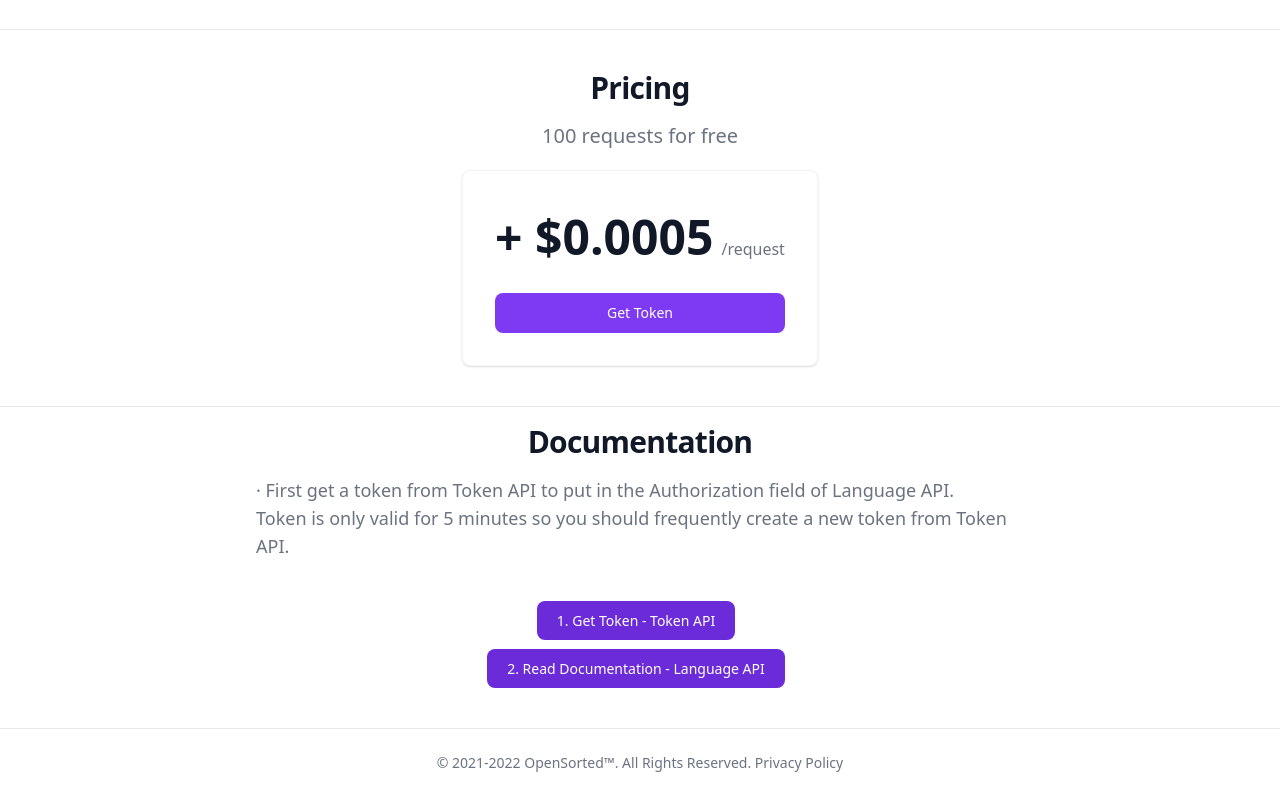
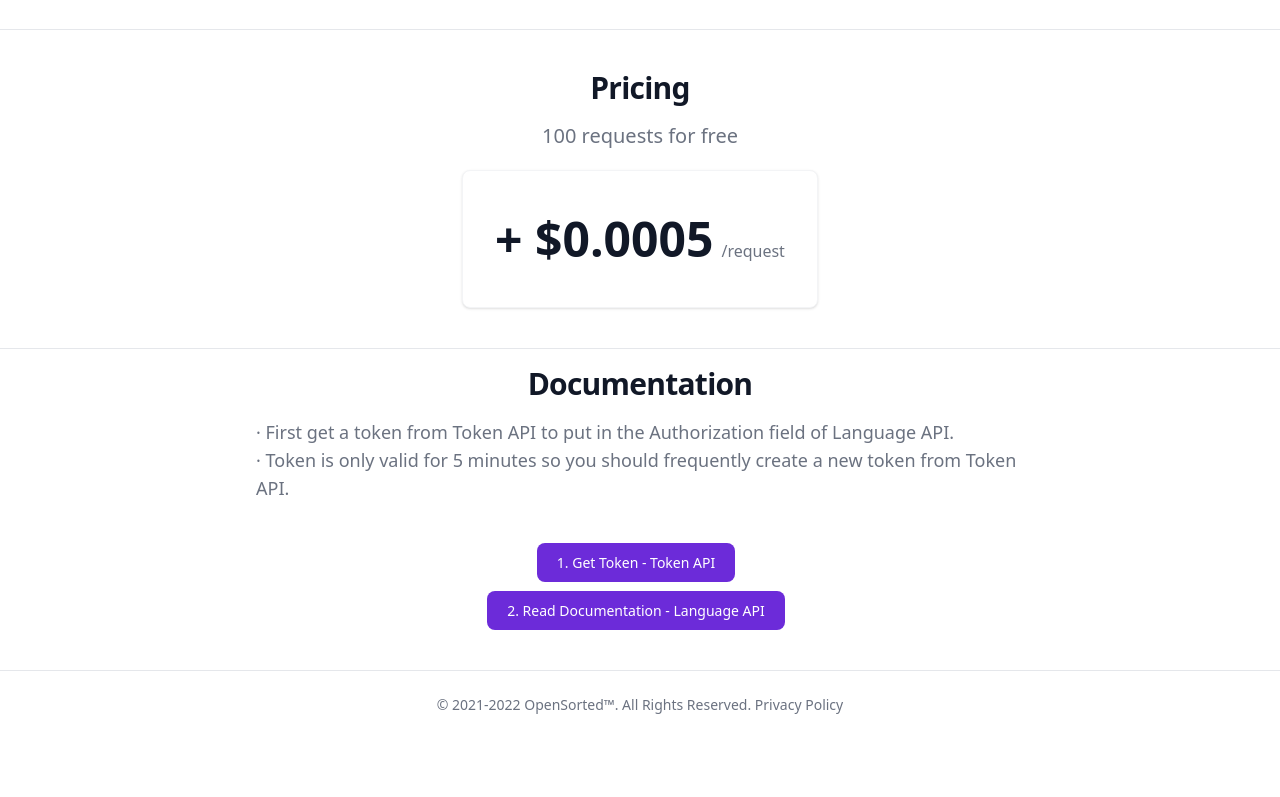
Before and after one commit to listopus/listopus.github.io, a website: page index.html in a window 1280 px wide. Shown: the part 1898-2695 px from the top of the page. After the commit the page ends 2637 px from the top, so only its background shows below. Drawn offline with nearby package versions, Linux system fonts and the light colour scheme.

Commit message:
rmv btn from price

```diff
--- a/index.html
+++ b/index.html
@@ -272,11 +272,10 @@ th, td {
             <div class="space-y-8 lg:grid lg:grid-cols-1 sm:gap-6 xl:gap-10 lg:space-y-0">
                 <!-- Pricing Card -->
                 <div class="flex flex-col max-w-lg p-6 mx-auto text-center text-gray-900 bg-white border border-gray-100 rounded-lg shadow dark:border-gray-600 xl:p-8 dark:bg-gray-800 dark:text-white">
-                    <div class="flex items-baseline justify-center my-8" style="margin-top:10px">
+                    <div class="flex items-baseline justify-center my-8" style="margin-top:12px;margin-bottom:12px;">
                         <span class="mr-2 text-5xl font-extrabold">+ $0.0005</span>
                         <span class="text-gray-500 dark:text-gray-400">/request</span>
                     </div>
-                    <a href="https://rapidapi.com/opensorted/api/token-api"  target="_blank" class="text-white bg-purple-600 hover:bg-purple-700 focus:ring-4 focus:ring-purple-200 font-medium rounded-lg text-sm px-5 py-2.5 text-center dark:text-white  dark:focus:ring-purple-900">Get Token</a>
                 </div>
             </div>
         </div>
@@ -290,7 +289,7 @@ th, td {
                 <h2 class="mb-4 text-3xl font-extrabold leading-tight tracking-tight text-gray-900 dark:text-white">Documentation</h2>
                 <p class="mb-6 font-light text-gray-500 dark:text-gray-400 md:text-lg text-left">
                   · First get a token from Token API to put in the Authorization field of Language API. <br>
-                  Token is only valid for 5 minutes so you should frequently create a <strong>new token</strong> from Token API.<br>
+                  · Token is only valid for 5 minutes so you should frequently create a <strong>new token</strong> from Token API.<br>
                 </p>
               <br>
                 <a href="https://rapidapi.com/opensorted/api/token-api" target="_blank" class="text-white bg-purple-700 hover:bg-purple-800 focus:ring-4 focus:ring-purple-300 font-medium rounded-lg text-sm px-5 py-2.5 mr-2 mb-2 dark:bg-purple-600 dark:hover:bg-purple-700 focus:outline-none dark:focus:ring-purple-800">1. Get Token - Token API</a><br><br>
```
